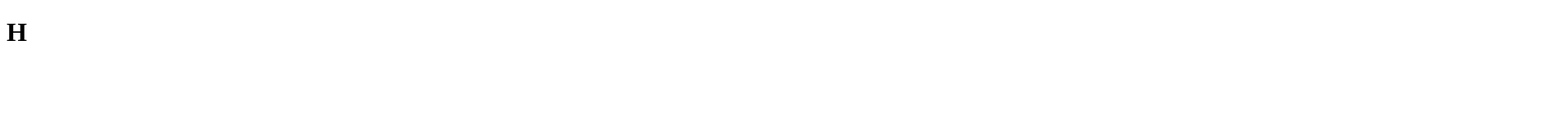
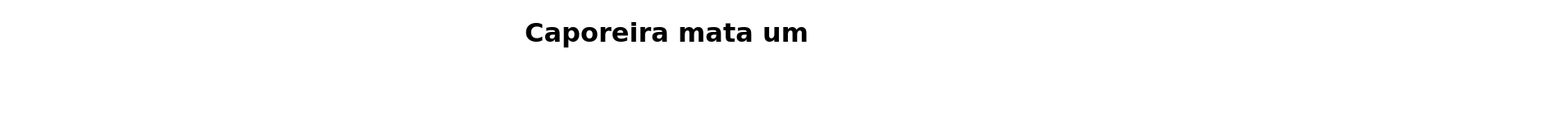
Before and after one commit to Jocree/Jogos, a plain HTML site: page index.html in a window 1280 px wide. Shown: the whole page at 82% size, 1904 px wide, since content can reach past the window. Drawn offline with Linux system fonts and the light colour scheme.

Commit message:
Capoeira mata um

```diff
--- a/index.html
+++ b/index.html
@@ -5,9 +5,12 @@
     <meta name="viewport" content="width=device-width, initial-scale=1.0">
     <script src="js/f.js"></script>
     <link rel="stylesheet" href="css/style.css">
-    <title>Penis</title>
+    <title></title>
 </head>
 <body>
-    <h1>H</h1>
+    <h1 style="top: 50%;
+        left: 50%;
+        transform: translate(50%);
+        font-family: cursive;">Caporeira mata um</h1>
 </body>
 </html>
```
